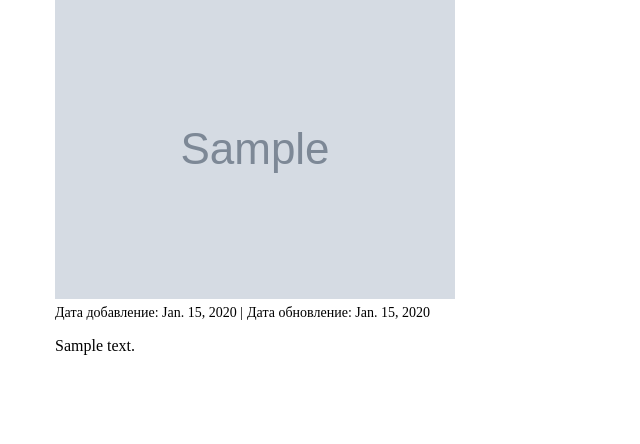
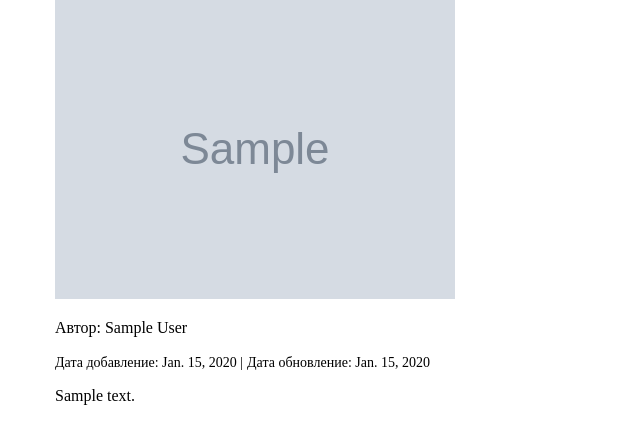
Before and after one commit to Dilyar0/Django_app_hw, a Django app: page /books/ in a window 1320 px wide. Shown: the part 114-558 px from the top of the page, without its empty margins (0-640 px from the left). Run offline with Django 4.2, Linux system fonts and the light colour scheme; tables that the repository leaves empty hold one stand-in row (values such as "Sample post"); grey boxes marked "Sample" are stand-in pictures.

Commit message:
home work 1

```diff
--- a/book/models.py
+++ b/book/models.py
@@ -4,6 +4,7 @@ from django.db import models
 class Book(models.Model):
     title = models.CharField(max_length=50)
     image = models.ImageField(upload_to="")
+    author = models.CharField(max_length=70, default='')
     create_date = models.DateField(auto_now_add=True)
     update_date = models.DateField(auto_now=True)
     description = models.TextField()
--- a/templates/book_list.html
+++ b/templates/book_list.html
@@ -14,6 +14,7 @@
                 <div class="img">
                     <img src="{{ i.image.url }}" alt="">
                 </div>
+                <p>Автор: {{ i.author }}</p>
                 <span class="date">Дата добавление: {{ i.create_date }} |</span>
                 <span class="date">Дата обновление: {{ i.update_date }}</span>
                 <p>{{ i.description }}</p>
```
Also changed, not shown: book/migrations/0002_book_author.py (added).
